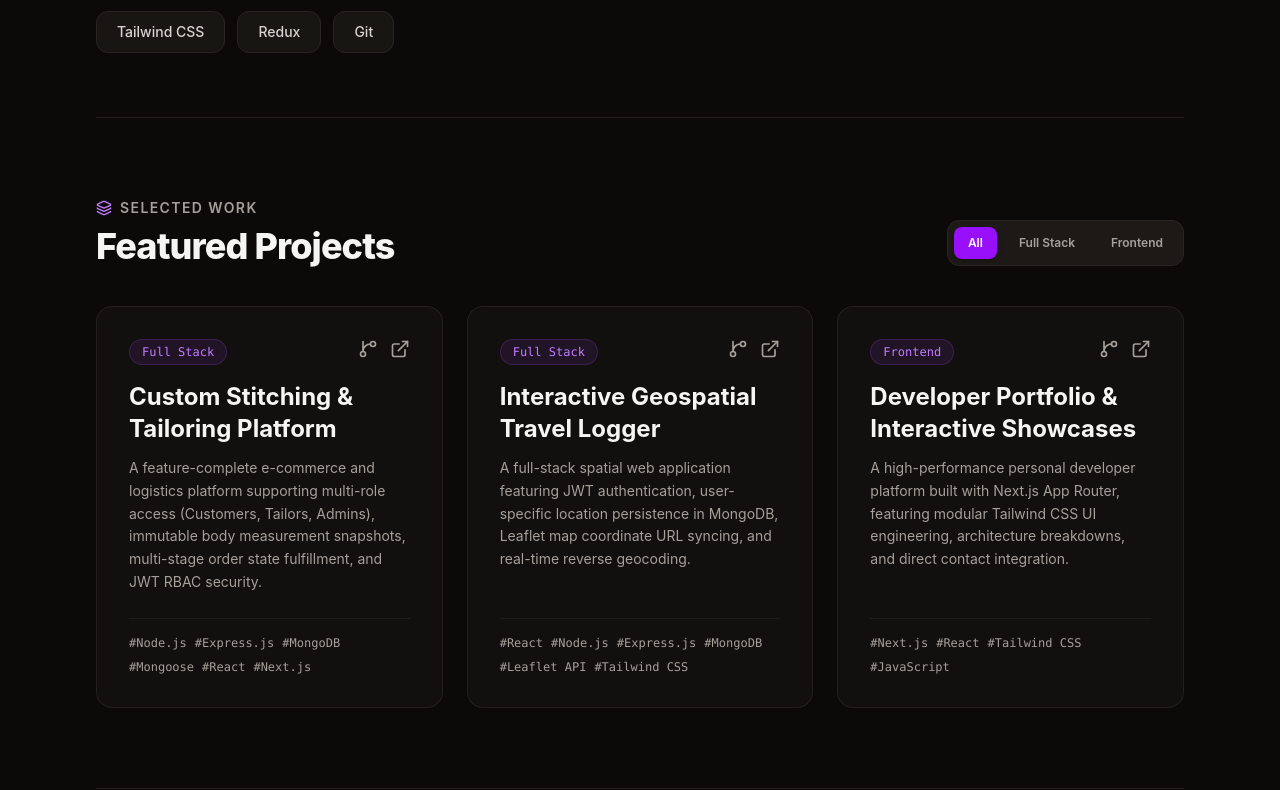
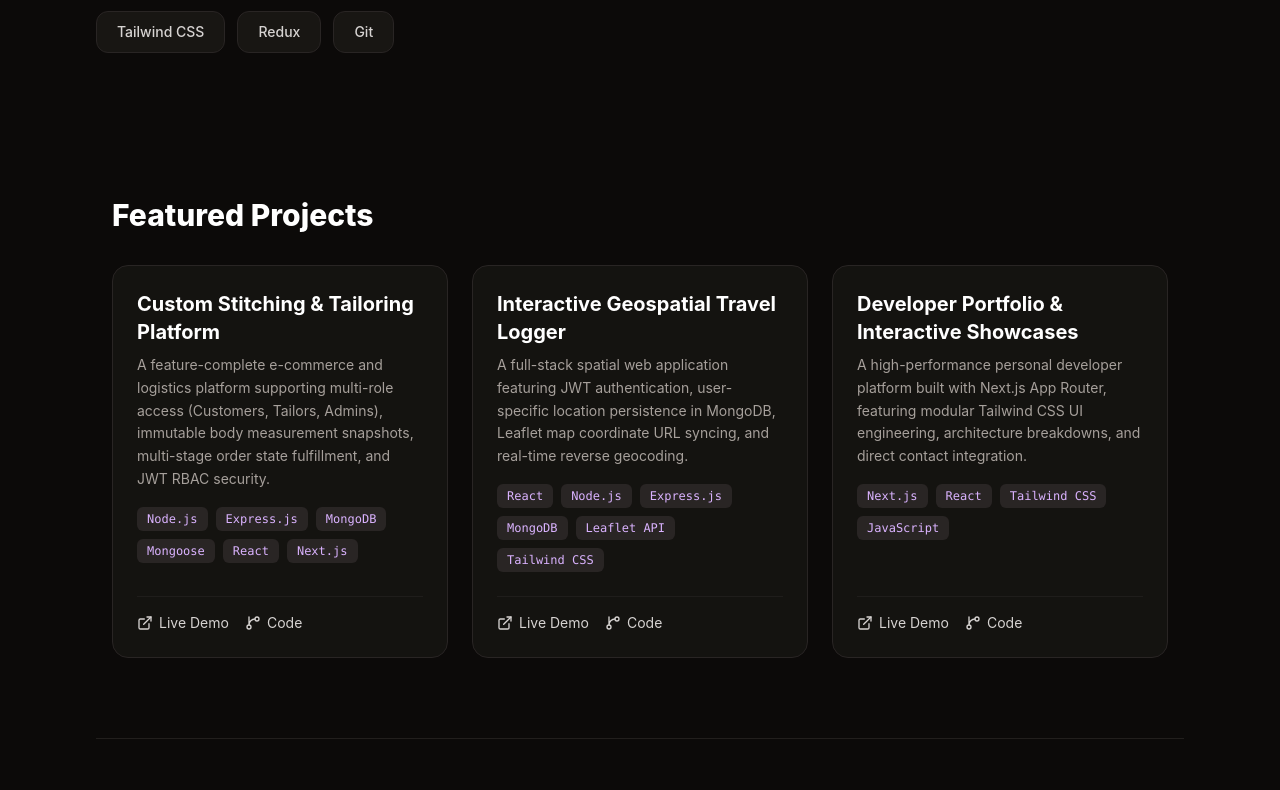
Before and after one commit to Shalom-Samuel-011/shalom.portfolio, a React (Vite) app: page / in a window 1280 px wide. Shown: the part 930-1720 px from the top of the page. Built offline with nearby package versions, Linux system fonts and the light colour scheme.

Commit message:
Add temporary work-in-progress notice to project cards

```diff
--- a/src/components/ProjectCard.jsx
+++ b/src/components/ProjectCard.jsx
@@ -1,59 +1,43 @@
-import { motion } from "framer-motion";
-import { GitBranch, ExternalLink } from "lucide-react";
+import { ExternalLink, GitBranch } from "lucide-react";
 
-export default function ProjectCard({ project }) {
+export default function ProjectCard({ project, onProjectClick }) {
     return (
-        <motion.div
-            layout
-            initial={{ opacity: 0, y: 20 }}
-            animate={{ opacity: 1, y: 0 }}
-            exit={{ opacity: 0, scale: 0.95 }}
-            transition={{ duration: 0.4 }}
-            className="group bg-stone-900/40 border border-stone-800/80 rounded-2xl p-8 flex flex-col justify-between hover:border-stone-700 hover:bg-stone-900/70 transition-all relative overflow-hidden"
-        >
+        <div className="bg-stone-900/60 border border-stone-800 rounded-2xl p-6 hover:border-stone-700 transition-all flex flex-col justify-between">
             <div>
-                <div className="flex justify-between items-start mb-4">
-                    <span className="text-xs font-mono text-purple-400 bg-purple-500/10 px-3 py-1 rounded-full border border-purple-500/20">
-                        {project.category}
-                    </span>
-                    <div className="flex items-center gap-3 text-stone-400">
-                        <a
-                            href={project.githubUrl}
-                            target="_blank"
-                            rel="noreferrer"
-                            className="hover:text-white transition-colors"
-                        >
-                            <GitBranch className="w-5 h-5" />
-                        </a>
-                        <a
-                            href={project.liveUrl}
-                            target="_blank"
-                            rel="noreferrer"
-                            className="hover:text-white transition-colors"
-                        >
-                            <ExternalLink className="w-5 h-5" />
-                        </a>
-                    </div>
-                </div>
-
-                <h3 className="text-2xl font-bold mb-3 group-hover:text-purple-400 transition-colors">
+                <h3 className="text-xl font-bold text-white mb-2">
                     {project.title}
                 </h3>
-                <p className="text-stone-400 text-sm leading-relaxed mb-6">
+                <p className="text-stone-400 text-sm mb-4 leading-relaxed">
                     {project.description}
                 </p>
+
+                {/* Render tags array safely */}
+                <div className="flex flex-wrap gap-2 mb-6">
+                    {(project.tags || []).map((tag, index) => (
+                        <span
+                            key={index}
+                            className="text-xs font-mono bg-stone-800 text-purple-300 px-2.5 py-1 rounded-md"
+                        >
+                            {tag}
+                        </span>
+                    ))}
+                </div>
             </div>
 
-            <div className="flex flex-wrap gap-2 pt-4 border-t border-stone-800/60">
-                {project.tags.map((tag) => (
-                    <span
-                        key={tag}
-                        className="text-xs text-stone-400 font-mono"
-                    >
-                        #{tag}
-                    </span>
-                ))}
+            <div className="flex items-center gap-4 pt-4 border-t border-stone-800/60">
+                <button
+                    onClick={onProjectClick}
+                    className="flex items-center gap-1.5 text-sm text-stone-300 hover:text-white transition-colors"
+                >
+                    <ExternalLink className="w-4 h-4" /> Live Demo
+                </button>
+                <button
+                    onClick={onProjectClick}
+                    className="flex items-center gap-1.5 text-sm text-stone-300 hover:text-white transition-colors"
+                >
+                    <GitBranch className="w-4 h-4" /> Code
+                </button>
             </div>
-        </motion.div>
+        </div>
     );
 }
--- a/src/components/Projects.jsx
+++ b/src/components/Projects.jsx
@@ -1,61 +1,47 @@
 import { useState } from "react";
-import { motion, AnimatePresence } from "framer-motion";
-import { Layers } from "lucide-react";
-import { PROJECTS, CATEGORIES } from "../data/portfolioData";
 import ProjectCard from "./ProjectCard";
+import { PROJECTS } from "../data/portfolioData";
 
 export default function Projects() {
-    const [activeFilter, setActiveFilter] = useState("All");
+    const [showNotice, setShowNotice] = useState(false);
 
-    const filteredProjects =
-        activeFilter === "All"
-            ? PROJECTS
-            : PROJECTS.filter((p) => p.category === activeFilter);
+    const handleProjectClick = (e) => {
+        e.preventDefault();
+        setShowNotice(true);
+        setTimeout(() => setShowNotice(false), 3000);
+    };
 
     return (
-        <section
-            id="projects"
-            className="py-20 border-t border-stone-800/80 w-full"
-        >
-            <div className="flex flex-col md:flex-row md:items-end justify-between mb-10 gap-6">
-                <div>
-                    <div className="flex items-center gap-2 text-stone-400 text-xs sm:text-sm font-semibold uppercase tracking-widest mb-2">
-                        <Layers className="w-4 h-4 text-purple-400" />
-                        <span>Selected Work</span>
-                    </div>
-                    <h2 className="text-2xl sm:text-4xl font-extrabold tracking-tight">
-                        Featured Projects
-                    </h2>
-                </div>
+        <section id="projects" className="py-20 relative">
+            <div className="max-w-6xl mx-auto px-4">
+                <h2 className="text-3xl font-extrabold mb-8 text-white">
+                    Featured Projects
+                </h2>
 
-                {/* Category Filters (Horizontal Scrollable on Mobile) */}
-                <div className="flex gap-2 bg-stone-900 p-1.5 rounded-xl border border-stone-800 overflow-x-auto max-w-full">
-                    {CATEGORIES.map((cat) => (
-                        <button
-                            key={cat}
-                            onClick={() => setActiveFilter(cat)}
-                            className={`text-xs font-semibold px-3.5 py-2 rounded-lg transition-all whitespace-nowrap ${
-                                activeFilter === cat
-                                    ? "bg-purple-600 text-white shadow-md"
-                                    : "text-stone-400 hover:text-white"
-                            }`}
-                        >
-                            {cat}
-                        </button>
+                <div className="grid grid-cols-1 md:grid-cols-2 lg:grid-cols-3 gap-6">
+                    {PROJECTS.map((project) => (
+                        <ProjectCard
+                            key={project.id}
+                            project={project}
+                            onProjectClick={handleProjectClick}
+                        />
                     ))}
                 </div>
             </div>
 
-            <motion.div
-                layout
-                className="grid grid-cols-1 md:grid-cols-2 lg:grid-cols-3 gap-6"
-            >
-                <AnimatePresence mode="popLayout">
-                    {filteredProjects.map((project) => (
-                        <ProjectCard key={project.id} project={project} />
-                    ))}
-                </AnimatePresence>
-            </motion.div>
+            {/* Temporary Popup Banner */}
+            {showNotice && (
+                <div className="fixed bottom-6 right-6 bg-stone-900 border border-purple-500/40 text-stone-200 px-5 py-3.5 rounded-xl shadow-2xl z-50 flex items-center gap-3">
+                    <span className="relative flex h-3 w-3">
+                        <span className="animate-ping absolute inline-flex h-full w-full rounded-full bg-purple-400 opacity-75"></span>
+                        <span className="relative inline-flex rounded-full h-3 w-3 bg-purple-500"></span>
+                    </span>
+                    <p className="text-sm font-medium">
+                        🚀 This project is currently under active development.
+                        Stay tuned!
+                    </p>
+                </div>
+            )}
         </section>
     );
 }
```
